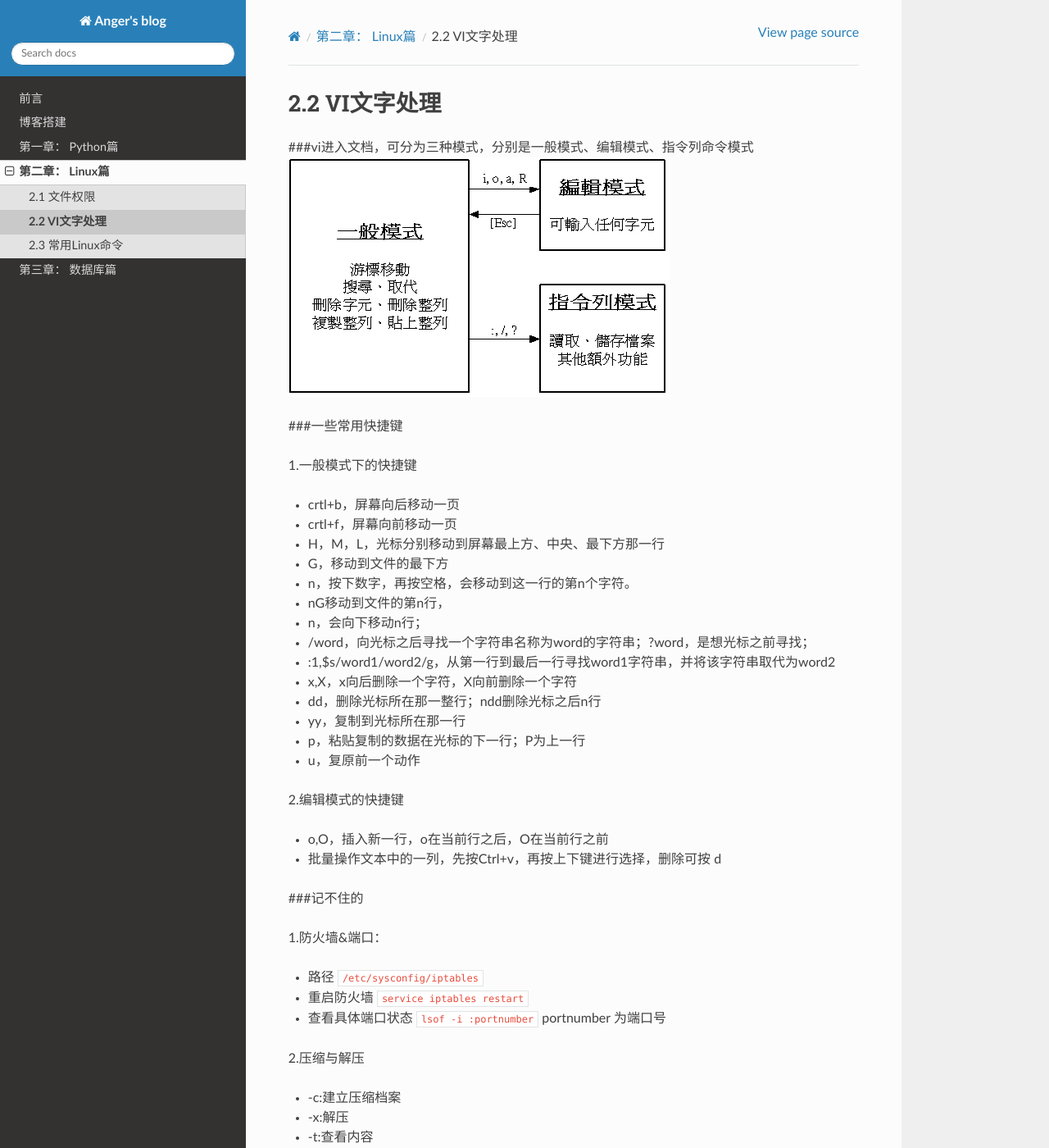
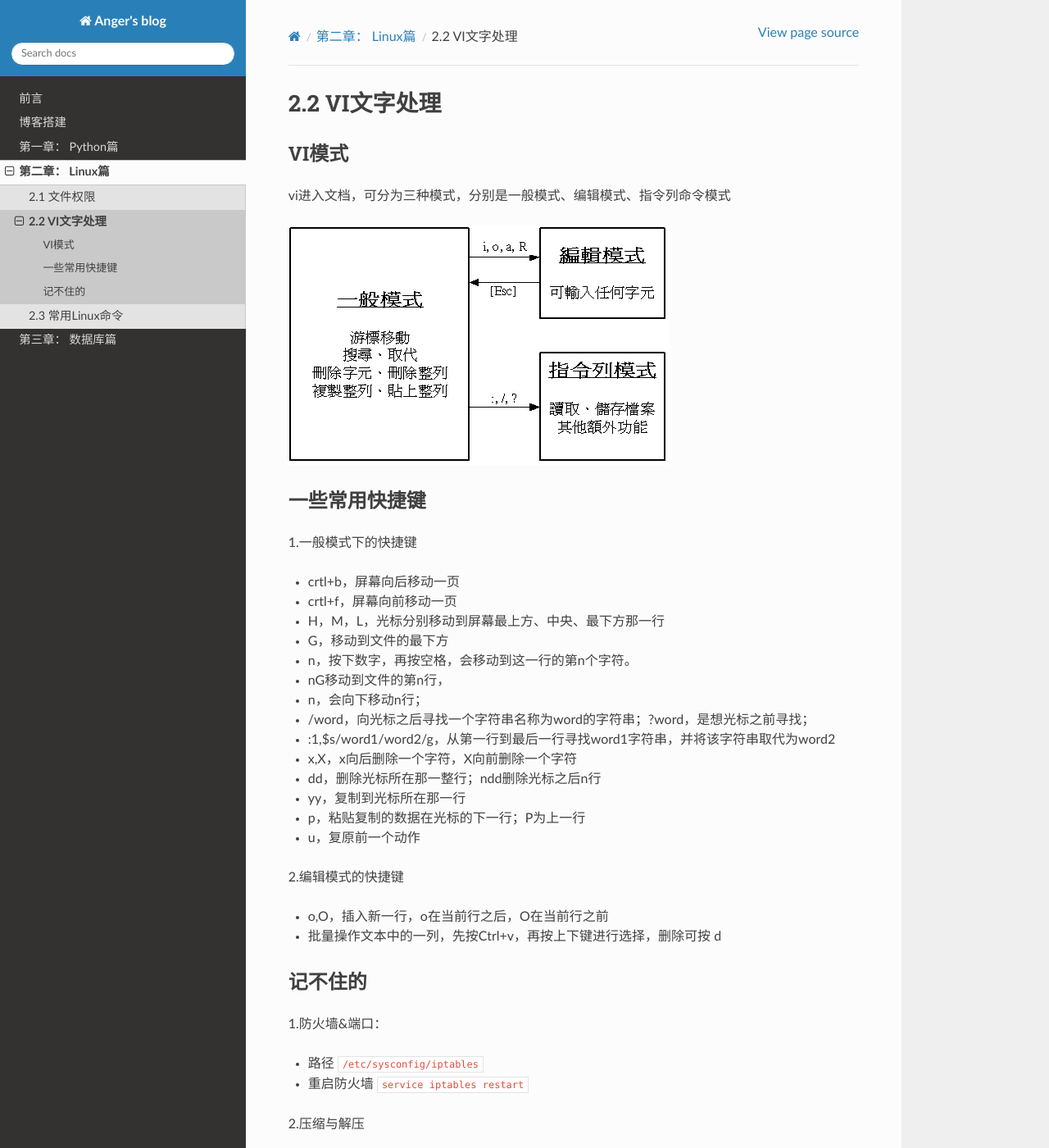
Before and after one commit to JustMeliyu/Anger_Sphinx, a Sphinx documentation site: the page built from source/Linux/B02_VI.md, in a window 1280 px wide and 1400 px high. Shown: the whole window at 82% size. Built offline with Sphinx 7.4.7 and the Read the Docs theme 2.0.0, drawn with Linux system fonts in a browser that asks for light colours.

Commit message:
modify VI

```diff
--- a/source/Linux/B02_VI.md
+++ b/source/Linux/B02_VI.md
@@ -1,10 +1,13 @@
 2.2 VI文字处理
 =============
 
-###vi进入文档，可分为三种模式，分别是一般模式、编辑模式、指令列命令模式
+### VI模式
+
+vi进入文档，可分为三种模式，分别是一般模式、编辑模式、指令列命令模式
+
 ![B02_01_VI](../_templates/Linux/B02_01_VI.jpg)
 
-###一些常用快捷键
+### 一些常用快捷键
 
 1.一般模式下的快捷键
 
@@ -28,12 +31,11 @@
 - o,O，插入新一行，o在当前行之后，O在当前行之前
 - 批量操作文本中的一列，先按Ctrl+v，再按上下键进行选择，删除可按 d
 
-###记不住的
+### 记不住的
 
 1.防火墙&端口：
 - 路径 `/etc/sysconfig/iptables`
 - 重启防火墙 `service iptables restart`
-- 查看具体端口状态 `lsof -i :portnumber` portnumber  为端口号
 
 
 2.压缩与解压
```
